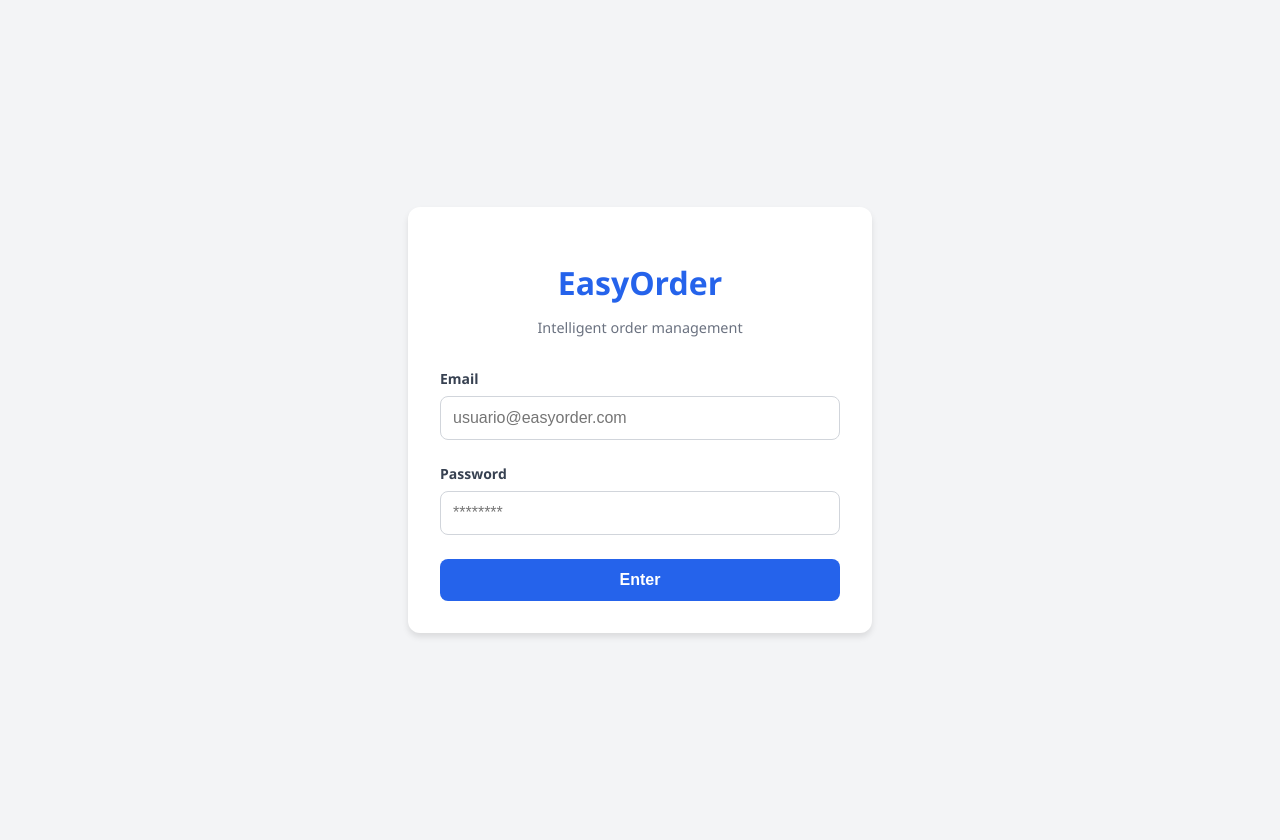
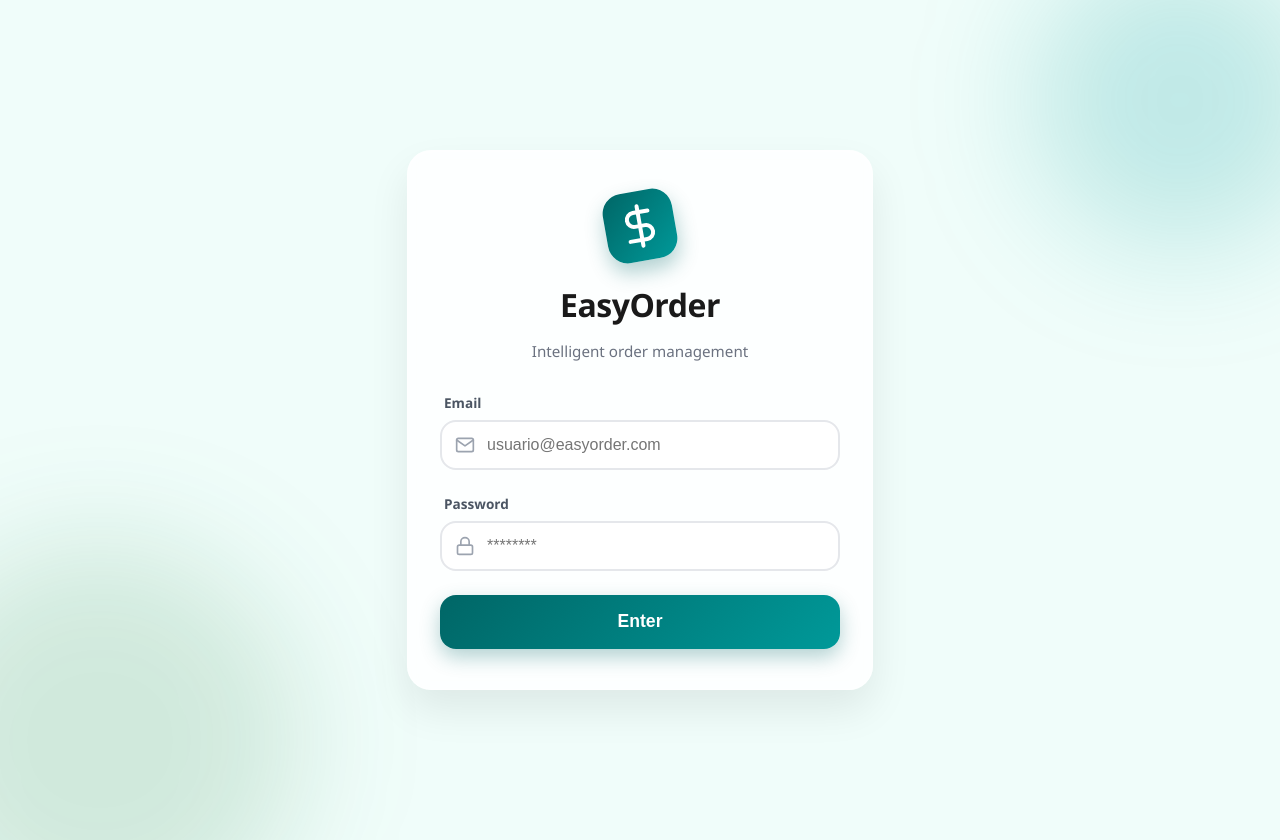
Before and after one commit to Gabriel6966/TFG-Gabriel-Brian, a Vue app: page / in a window 1280 px wide. Built offline with nearby package versions, Linux system fonts and the light colour scheme.

Commit message:
styles: fixes login ui and logo

```diff
--- a/src/views/LoginView.vue
+++ b/src/views/LoginView.vue
@@ -7,30 +7,45 @@ const router = useRouter() //Initializating
 const email = ref('')
 const password= ref('')
 const error=ref('')
+const loading = ref(false)
 
 const login=()=>{
     error.value='' //Empty value
 
+    //Validations
     if(!email.value || !password.value){
         error.value = 'Please fill all the fields'
         return
     }
-    //Simulation of the login(later will be connected with Firebase)
-    console.log('Simulated succesful login')
+    loading.value=true
+
+    setTimeout(()=>{
+        loading.value=false
+        //Luego ira Firebase aqui
         router.push('/tables')
+    },800)
 }
 
 </script>
 
 <template>
     <div class="login-container">
+        <div class="bg-circle circle-1"></div>
+        <div class="bg-circle circle-2"></div>
+
         <div class="login-card">
+            <div class="logo-container">
+                <div class="logo-icon">
+                    <svg xmlns="http://www.w3.org/2000/svg" width="48" height="48" viewBox="0 0 24 24" fill="none" stroke="white" stroke-width="2" stroke-linecap="round" stroke-linejoin="round"><path d="M12 2v20"></path><path d="M17 5H9.5a3.5 3.5 0 0 0 0 7h5a3.5 3.5 0 0 1 0 7H6"></path></svg>
+                </div>
                 <h1 class="title">EasyOrder</h1>
                 <p class="subtitle">Intelligent order management</p>
-
+            </div>
             <form @submit.prevent="login" class="form">
                 <div class="input-group">
                     <label for="email">Email</label>
+                    <div class="input-wrapper">
+                        <svg class="input-icon" xmlns="http://www.w3.org/2000/svg" width="20" height="20" viewBox="0 0 24 24" fill="none" stroke="currentColor" stroke-width="2" stroke-linecap="round" stroke-linejoin="round"><path d="M4 4h16c1.1 0 2 .9 2 2v12c0 1.1-.9 2-2 2H4c-1.1 0-2-.9-2-2V6c0-1.1.9-2 2-2z"></path><polyline points="22,6 12,13 2,6"></polyline></svg>
                         <input
                             id="email"
                             v-model="email"
@@ -38,9 +53,12 @@ const login=()=>{
                             placeholder="usuario@easyorder.com"
                     />
                     </div>
+                </div>
 
                 <div class="input-group">
                     <label for="password">Password</label>
+                    <div class="input-wrapper">
+                        <svg class="input-icon" xmlns="http://www.w3.org/2000/svg" width="20" height="20" viewBox="0 0 24 24" fill="none" stroke="currentColor" stroke-width="2" stroke-linecap="round" stroke-linejoin="round"><rect x="3" y="11" width="18" height="11" rx="2" ry="2"></rect><path d="M7 11V7a5 5 0 0 1 10 0v4"></path></svg>
                         <input
                             id="password"
                             v-model="password"
@@ -48,10 +66,17 @@ const login=()=>{
                             placeholder="********"
                     />
                     </div>
+                </div>
 
-                <p v-if="error" class="error">{{ error }}</p>
+                <div v-if="error" class="error">
+                    <svg xmlns="http://www.w3.org/2000/svg" width="16" height="16" viewBox="0 0 24 24" fill="none" stroke="currentColor" stroke-width="2" stroke-linecap="round" stroke-linejoin="round"><circle cx="12" cy="12" r="10"></circle><line x1="12" y1="8" x2="12" y2="12"></line><line x1="12" y1="16" x2="12.01" y2="16"></line></svg>
+                    {{ error }}
+                </div>
 
-                <button type="submit" class="btn1">Enter</button>
+                <button type="submit" class="btn1" :class="{ 'is-loading': loading}">
+                    <span v-if="!loading">Enter</span>
+                    <span v-else class="loader"></span>
+                </button>
             </form>
         </div>
     </div>
@@ -66,28 +91,76 @@ const login=()=>{
     align-items: center;
     height: 100vh;
     padding: 20px;
+    background-color: #f0fdfa;
+    position: relative;
+    overflow: hidden;
+    font-family: 'Segoe UI', Tahoma, Geneva, Verdana, sans-serif;
+}
+
+.bg-circle{
+    position: absolute;
+    border-radius: 50%;
+    filter: blur(60px);
+    z-index: 0;
+}
+.circle-1{
+    width: 300px;
+    height: 300px;
+    background-color: rgba(0,153,153,0.2);
+    top: -50px;
+    right: -50px;
+}
+.circle-2{
+    width: 400px;
+    height: 400px;
+    background-color: rgba(27,122,53,0.15);
+    bottom: -100px;
+    left: -100px;
 }
 
 .login-card{
-    background: white;
-    padding: 2rem;
-    border-radius: 12px;
-    box-shadow: 0 4px 6px rgba(0,0,0,0.1);
+    background: rgba(255, 255, 255, 0.85);
+    padding: 2.5rem 2rem;
+    border-radius: 24px;
+    box-shadow: 0 20px 40px rgba(0, 0, 0, 0.08), 0 1px 3px rgba(255, 255, 255, 0.5) inset ;
     width: 100%;
     max-width: 400px;
     text-align: center;
+    backdrop-filter: blur(10px);
+    -webkit-backdrop-filter: blur(10px);
+    z-index: 1;
+    border: 1px solid rgba(255, 255, 255, 0.3);
+}
+
+.logo-container{
+    margin-bottom: 30px;
+}
+.logo-icon{
+    background: linear-gradient(135deg, #006666 0%, #009999 100%);
+    width: 70px;
+    height: 70px;
+    border-radius: 20px;
+    display: flex;
+    align-items: center;
+    justify-content: center;
+    margin: 0 auto 15px auto;
+    box-shadow: 0 10px 20px rgba(0, 102, 102, 0.3);
+    transform: rotate(-10deg);
 }
 
 .title{
-    color:#2563eb;
-    margin-bottom: 0.5rem;
+    color:#1a1a1a;
+    margin-bottom: 0.25rem;
     font-size: 2rem;
+    font-weight: 800;
+    letter-spacing: -0.5px;
 }
 
 .subtitle{
     color:#6b7280;
     margin-bottom: 2rem;
-    font-size: 0.9rem;
+    font-size: 0.95rem;
+    font-weight: 500;
 }
 
 .form{
@@ -102,46 +175,114 @@ const login=()=>{
 
 label{
     display: block;
-    font-size: 0.875rem;
+    font-size: 0.85rem;
     font-weight: 600;
-    color:#374151;
+    color:#4b5563;
     margin-bottom: 0.5rem;
+    margin-left: 4px;
+}
+
+.input-wrapper{
+    position: relative;
+    display: flex;
+    align-items: center;
+}
+.input-icon{
+    position: absolute;
+    left: 15px;
+    color:#9ca3af;
 }
 
 input{
     width: 100%;
-    padding: 0.75rem;
-    border: 1px solid #d1d5db;
-    border-radius: 8px;
+    padding: 14px 14px 14px 45px;
+    border: 2px solid #e5e7eb;
+    border-radius: 16px;
     font-size: 1rem;
     box-sizing: border-box;
+    background-color: white;
+    transition: all 0.3s ease;
 }
 
-.input:focus{
+input:focus{
     outline: none;
-    border-color: #2563eb;
-    box-shadow: 0 0 0 2px rgba(37,99,235,0.2);
+    border-color: #009999;
+    box-shadow: 0 0 0 4px rgba(0, 153, 153, 0.1);
 }
 
-.btn1{
-    background-color: #2563eb;
+.btn1 {
+    background: linear-gradient(135deg, #006666 0%, #009999 100%);
     color: white;
-    padding: 0.75rem;
+    padding: 16px;
     border: none;
-    border-radius: 8px;
-    font-size: 1rem;
+    border-radius: 16px;
+    font-size: 1.1rem;
     font-weight: bold;
     cursor: pointer;
-    transition: background-color 0.2s;
+    box-shadow: 0 8px 20px rgba(0, 102, 102, 0.3);
+    transition: transform 0.2s ease, box-shadow 0.2s ease;
+    display: flex;
+    justify-content: center;
+    align-items: center;
+    min-height: 54px;
 }
 
-.btn1:hover{
-    background-color: #1d4ed8;
+.btn1:hover {
+    transform: translateY(-2px);
+    box-shadow: 0 12px 25px rgba(0, 102, 102, 0.4);
 }
+
+.btn1:active {
+    transform: scale(0.96);
+}
+
+.btn1.is-loading {
+    opacity: 0.9;
+    cursor: not-allowed;
+    transform: none;
+}
+
+.loader {
+    width: 24px;
+    height: 24px;
+    border: 3px solid rgba(255,255,255,0.3);
+    border-radius: 50%;
+    border-top-color: white;
+    animation: spin 1s ease-in-out infinite;
+}
+
+@keyframes spin {
+    to{
+        transform: rotate(360deg);
+    }
+}
+
 .error{
-    color:red;
-    font-size: 0.875rem;
+    display: flex;
+    align-items: center;
+    gap: 8px;
+    color: #ef4444;
+    background-color: #fef2f2;
+    padding: 12px;
+    border-radius: 12px;
+    font-size: 0.85rem;
+    font-weight: 600;
+    border: 1px solid #fecaca;
     margin: 0;
+    animation: shake 0.4s ease-in-out;
+}
+
+@keyframes shake {
+    0%,
+    100% {
+        transform: translateX(0);
+    }
+    25%{
+        transform: translateX(-5px);
+    }
+    75%{
+        transform: translateX(5px);
+    }
 }
 
 </style>
```
Lines whose indentation alone changed are shown as unchanged.
